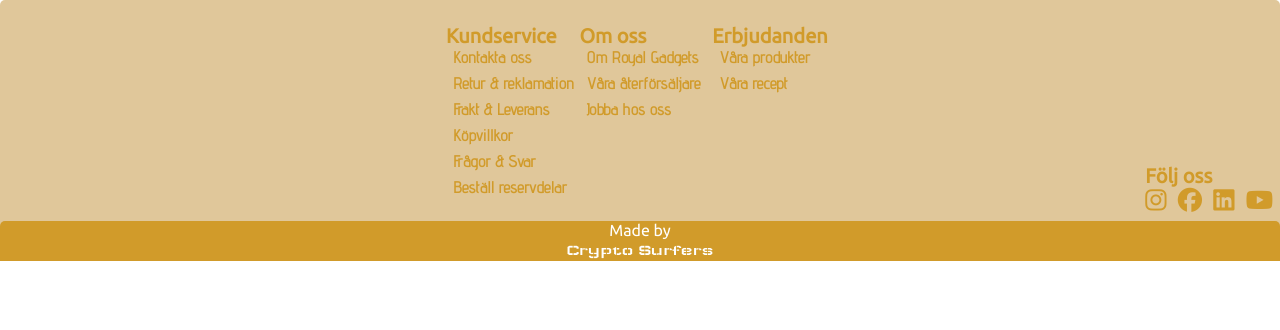
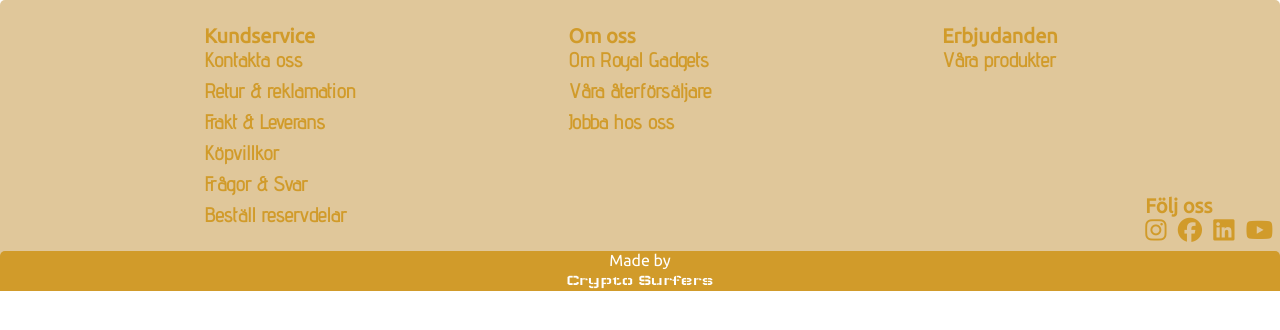
Before and after one commit to ThereseS89/RoyalGadgets, a plain HTML site: page footer.html in a window 1280 px wide. Drawn offline with Linux system fonts and the light colour scheme.

Commit message:
Made footer even better than before

```diff
--- a/footer.css
+++ b/footer.css
@@ -39,9 +39,9 @@ footer {
 /* Footer Related Content */
 #footer-content {
     display: grid;
-    grid-template-columns: repeat(auto-fit, 130px);
+    grid-template-columns: repeat(auto-fit, 124px);
     padding-top: 1.5em;
-    justify-content: center;
+    justify-content: space-evenly;
 }
 
 #footer-content span {
@@ -53,7 +53,6 @@ footer {
 /* Footer Lists */
 #footer-content ul {
     list-style-type: none;
-    padding-left: 7px;
 }
 
 .footer-group li {
@@ -61,6 +60,16 @@ footer {
     font-size: 16px;
     font-weight: bold;
     padding-bottom: 7px;
+}
+
+.footer-group li a {
+    color: #D19B2A;
+    text-decoration: none;
+}
+
+.footer-group li a:hover {
+    color: #FAFAFA;
+    text-decoration: none;
 }
 
 .footer-group li:last-child {
@@ -110,9 +119,15 @@ footer {
 }
 
 @media (orientation: landscape) {
+    #footer-content {
+        grid-template-columns: repeat(auto-fit, 160px);
+    }
     .footer-group {
         display: grid;
         justify-content: center;
         align-content: flex-start;
     }
+    .footer-group li {
+        font-size: 20px;
+    }
 }
--- a/footer.html
+++ b/footer.html
@@ -14,7 +14,7 @@
 			<div class="footer-group">
 				<span>Kundservice</span>
 				<ul>
-					<li>Kontakta oss</li>
+					<li><a href="#contact">Kontakta oss</a></li>
 					<li>Retur & reklamation</li>
 					<li>Frakt & Leverans</li>
 					<li>Köpvillkor</li>
@@ -25,7 +25,7 @@
 			<div class="footer-group">
 				<span>Om oss</span>
 				<ul>
-					<li>Om Royal Gadgets</li>
+					<li><a href="about_us.html">Om Royal Gadgets</a></li>
 					<li>Våra återförsäljare</li>
 					<li>Jobba hos oss</li>
 				</ul>
@@ -33,8 +33,7 @@
 			<div class="footer-group">
 				<span>Erbjudanden</span>
 				<ul>
-					<li>Våra produkter</li>
-					<li>Våra recept</li>
+					<li><a href="product.html">Våra produkter</a></li>
 				</ul>
 				<div id="footer-social-content">
 					<span>Följ oss</span>
```
